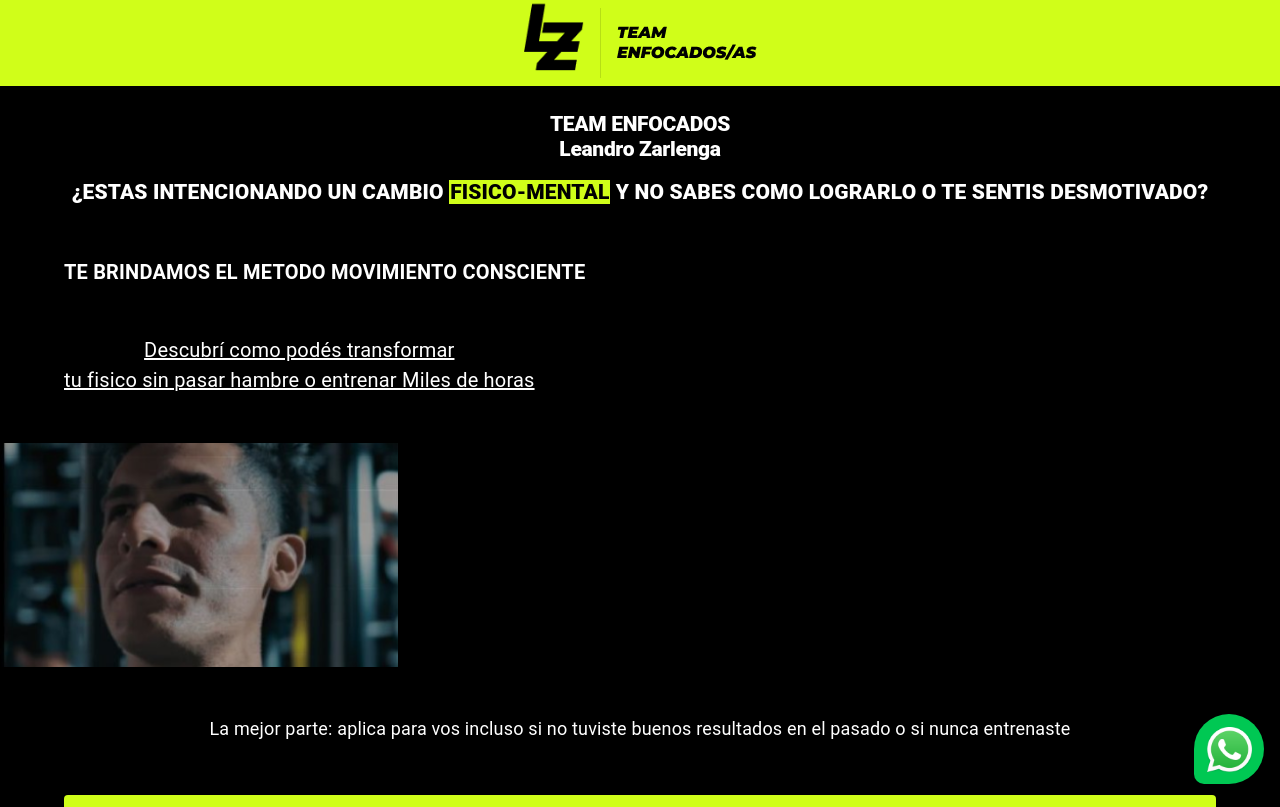
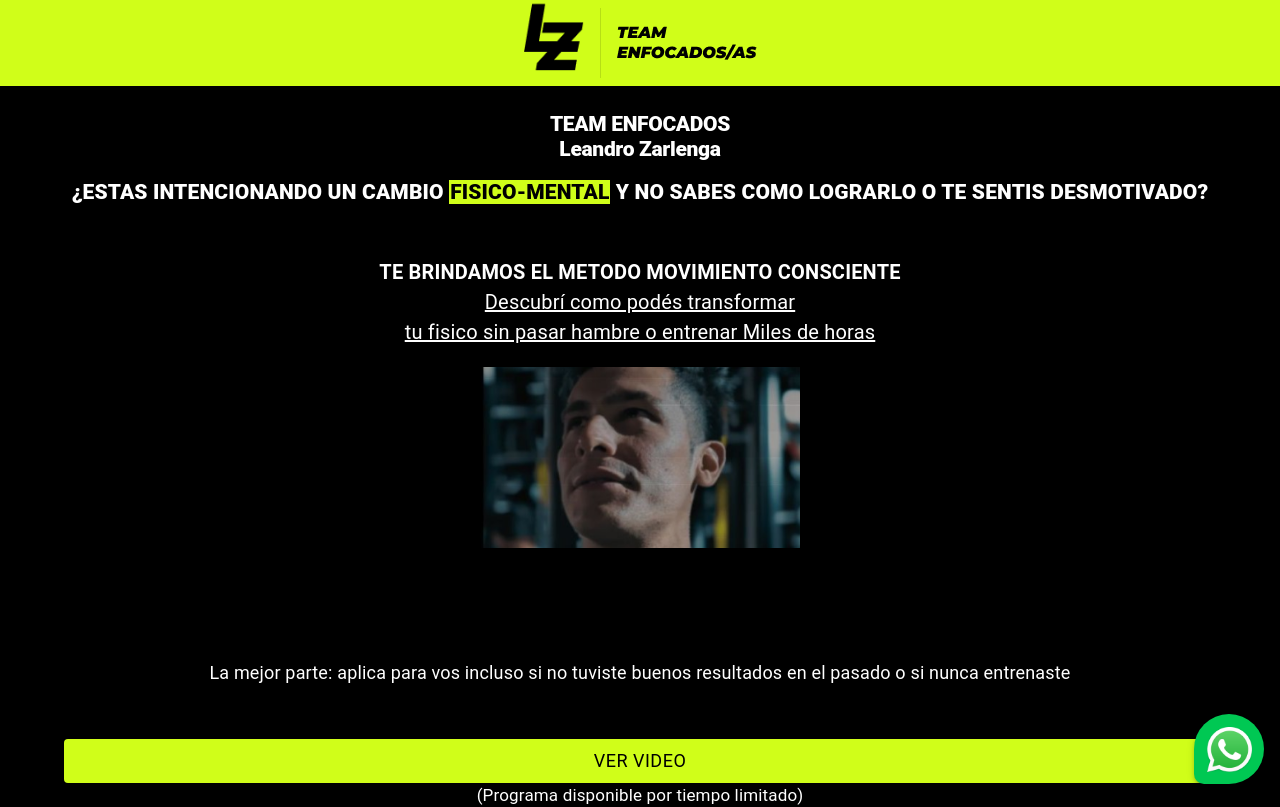
Before and after one commit to Nicolas-Iacono/frontend-m.consiente, a Next.js app: page / in a window 1280 px wide. Shown: the top 807 px of the page. Built offline with nearby package versions, Linux system fonts and the light colour scheme; no server answers.

Commit message:
frontend responsive

```diff
--- a/components/Footer.jsx
+++ b/components/Footer.jsx
@@ -9,7 +9,8 @@ export const Footer = () => {
         justifyContent: "center",
         alignItems: "center",
         gap: "2rem",
-        backgroundColor: "black",
+        backgroundColor:"black",
+
       }}
     >
       <Box>
--- a/components/Textos.jsx
+++ b/components/Textos.jsx
@@ -2,8 +2,11 @@ import { Typography, styled, Grid } from "@mui/material";
 import foto from "../public/images/inicioCel.png";
 export const Titulo = styled(Typography)(() => ({}));
 
-export const ContainerImg = styled(Grid)(() => ({
+export const ContainerImg = styled(Grid)(({ theme }) => ({
   width: "100%",
+  [theme.breakpoints.up('md')]: {
+    width: "25%",
+  },
   backgroundImage: `url(${foto.src})`,
   backgroundSize: "contain",
   backgroundRepeat: "no-repeat",
--- a/pages/index.jsx
+++ b/pages/index.jsx
@@ -72,7 +72,7 @@ const Home = () => {
             flexDirection: "column",
             backgroundColor: "black",
             width: "100%",
-            height: "240vh",
+            height: {md:"210vh",xs:"230vh"},
           }}
         >
           <TextContainer sx={{ flexDirection: "column", gap: "1rem" }}>
@@ -96,19 +96,19 @@ const Home = () => {
           </TextContainer>
 
           <TextContainer>
-            <Parrafo600>
+            <Parrafo600  sx={{justifyContent:"center", alignItems:"center"}}>
               TE BRINDAMOS EL METODO MOVIMIENTO CONSCIENTE
             </Parrafo600>
           </TextContainer>
 
-          <TextContainer>
-            <ParrafoSub>
+          <TextContainer sx={{margin:{md:'0 auto'}}}>
+            <ParrafoSub sx={{justifyContent:"center", alignItems:"center"}}>
               Descubrí como podés transformar <br />
               tu fisico sin pasar hambre o entrenar Miles de horas
             </ParrafoSub>
           </TextContainer>
 
-          <ContainerImg />
+          <ContainerImg  sx={{margin:{md:'20px auto'},justifyContent:"center", alignItems:"center"}}/>
 
           <TextContainer>
             <Parrafo400>
```
